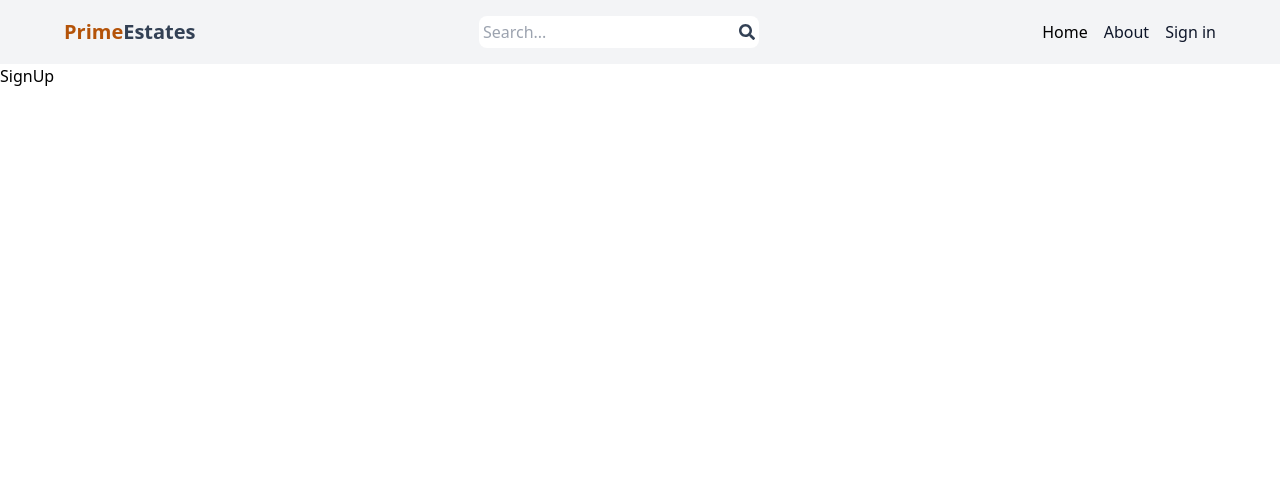
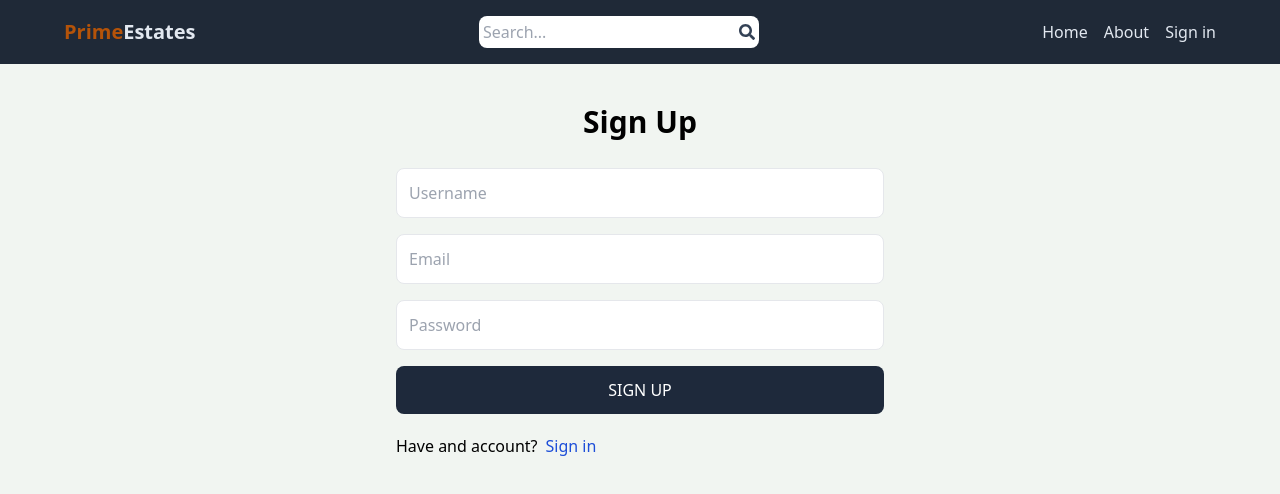
Before and after one commit to sayyed-musab/PrimeEstates, a React (Vite) app in the folder client/: page /signup in a window 1280 px wide. Shown: the top 494 px of the page. Built offline with nearby package versions, Linux system fonts and the light colour scheme.

Commit message:
Complete Signup Page UI

```diff
--- a/client/src/components/Header.jsx
+++ b/client/src/components/Header.jsx
@@ -3,12 +3,12 @@
 
 export default function Header() {
   return (
-    <header className="bg-gray-100 p-4">
+    <header className="bg-gray-800 p-4">
       <div className="flex justify-between items-center max-w-6xl mx-auto">
         <Link to="/">
           <h1 className="font-bold md:text-xl flex flex-wrap">
             <span className="text-amber-700">Prime</span>
-            <span className="text-slate-700">Estates</span>
+            <span className="text-slate-200">Estates</span>
           </h1>
         </Link>
         <form className="bg-white p-1 text-sm md:text-base rounded-lg flex items-center">
@@ -20,13 +20,13 @@
           <FaSearch className="text-slate-700" />
         </form>
         <ul className="flex gap-4 text-sm md:text-base">
-          <li className="hidden sm:inline text-smabe-900  hover:border-b-2 hover:border-b-amber-700">
+          <li className="hidden sm:inline text-slate-200  hover:border-b-2 hover:border-b-amber-700">
             <Link to="/">Home</Link>
           </li>
-          <li className="hidden sm:inline text-slate-900  hover:border-b-2 hover:border-b-amber-700">
+          <li className="hidden sm:inline text-slate-200  hover:border-b-2 hover:border-b-amber-700">
             <Link to="/about">About</Link>
           </li>
-          <li className="text-slate-900 hover:border-b-2 hover:border-b-amber-700">
+          <li className="text-slate-200 hover:border-b-2 hover:border-b-amber-700">
             <Link to="/signin">Sign in</Link>
           </li>
         </ul>
--- a/client/src/index.css
+++ b/client/src/index.css
@@ -1,3 +1,7 @@
 @tailwind base;
 @tailwind components;
 @tailwind utilities;
+
+body {
+  background-color: rgb(241, 245, 241);
+}
--- a/client/src/pages/SignUp.jsx
+++ b/client/src/pages/SignUp.jsx
@@ -1,5 +1,38 @@
-import React from "react";
+import { Link } from "react-router-dom";
 
 export default function SignUp() {
-  return <div>SignUp</div>;
+  return (
+    <div className="p-3 max-w-lg mx-auto">
+      <h1 className="text-3xl text-center font-semibold my-7">Sign Up</h1>
+      <form className="flex flex-col gap-4">
+        <input
+          type="text"
+          placeholder="Username"
+          className="border p-3 rounded-lg"
+          id="username"
+        />
+        <input
+          type="email"
+          placeholder="Email"
+          className="border p-3 rounded-lg"
+          id="email"
+        />
+        <input
+          type="password"
+          placeholder="Password"
+          className="border p-3 rounded-lg"
+          id="password"
+        />
+        <button className="bg-slate-800 text-white p-3 rounded-lg uppercase hover:opacity-95 disabled:opacity-80">
+          Sign Up
+        </button>
+      </form>
+      <div className="flex gap-2 mt-5">
+        <p>Have and account?</p>
+        <Link to="/signin">
+          <span className="text-blue-700">Sign in</span>
+        </Link>
+      </div>
+    </div>
+  );
 }
```
